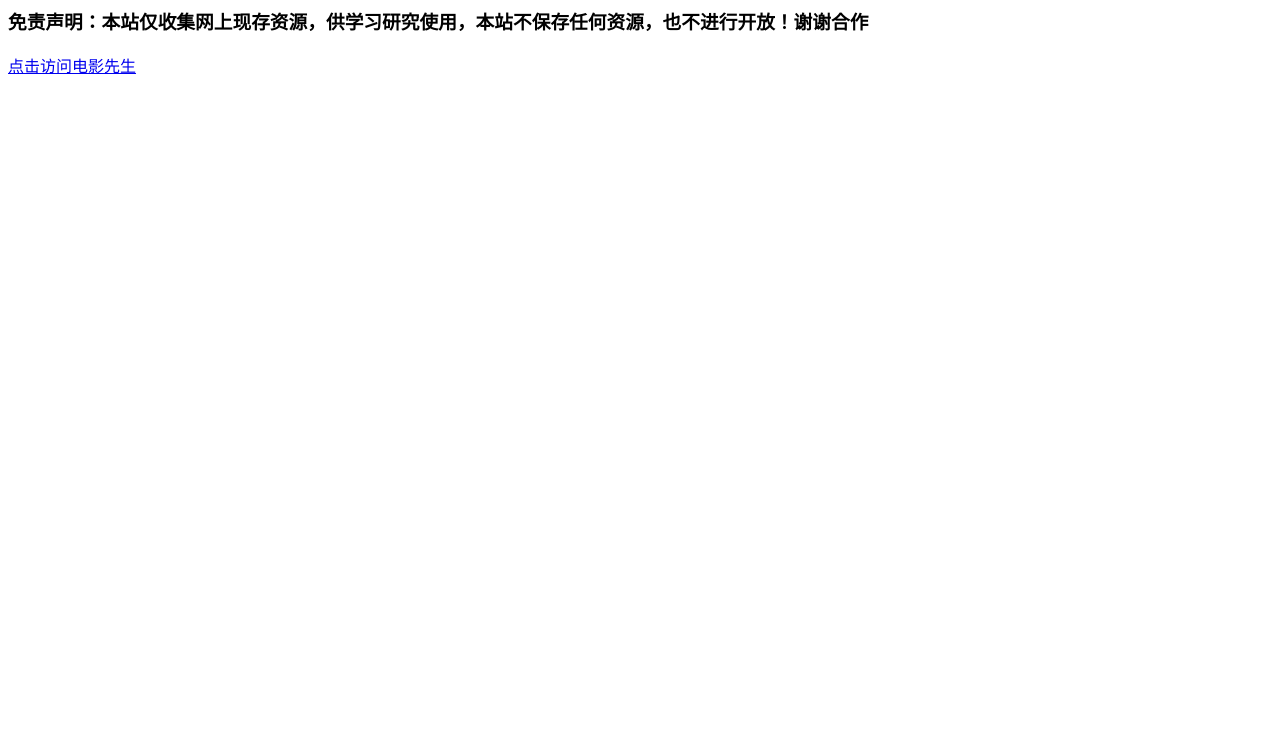
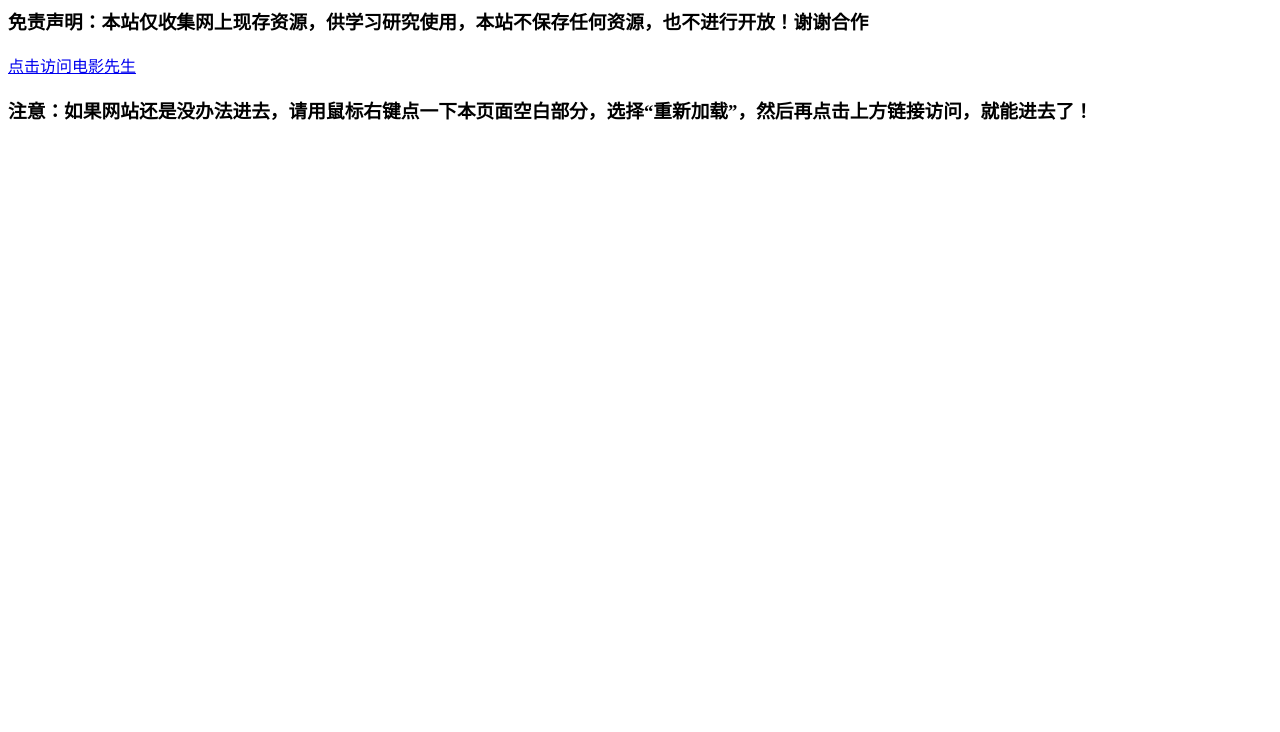
Before and after one commit to kuguwo/watching, a plain HTML site: page index.html in a window 1280 px wide. Shown: the part 68-800 px from the top of the page. Drawn offline with Linux system fonts and the light colour scheme.

Commit message:
Update index.html

```diff
--- a/index.html
+++ b/index.html
@@ -12,5 +12,6 @@
 <h1>请在下方选择您要进入的电影网站</h1>
 <h3>免责声明：本站仅收集网上现存资源，供学习研究使用，本站不保存任何资源，也不进行开放！谢谢合作</h3>
 <a href="https://dyxs29.com/">点击访问电影先生</a>
+<h3>注意：如果网站还是没办法进去，请用鼠标右键点一下本页面空白部分，选择“重新加载”，然后再点击上方链接访问，就能进去了！</h3>
 </body>
 </html>
```
